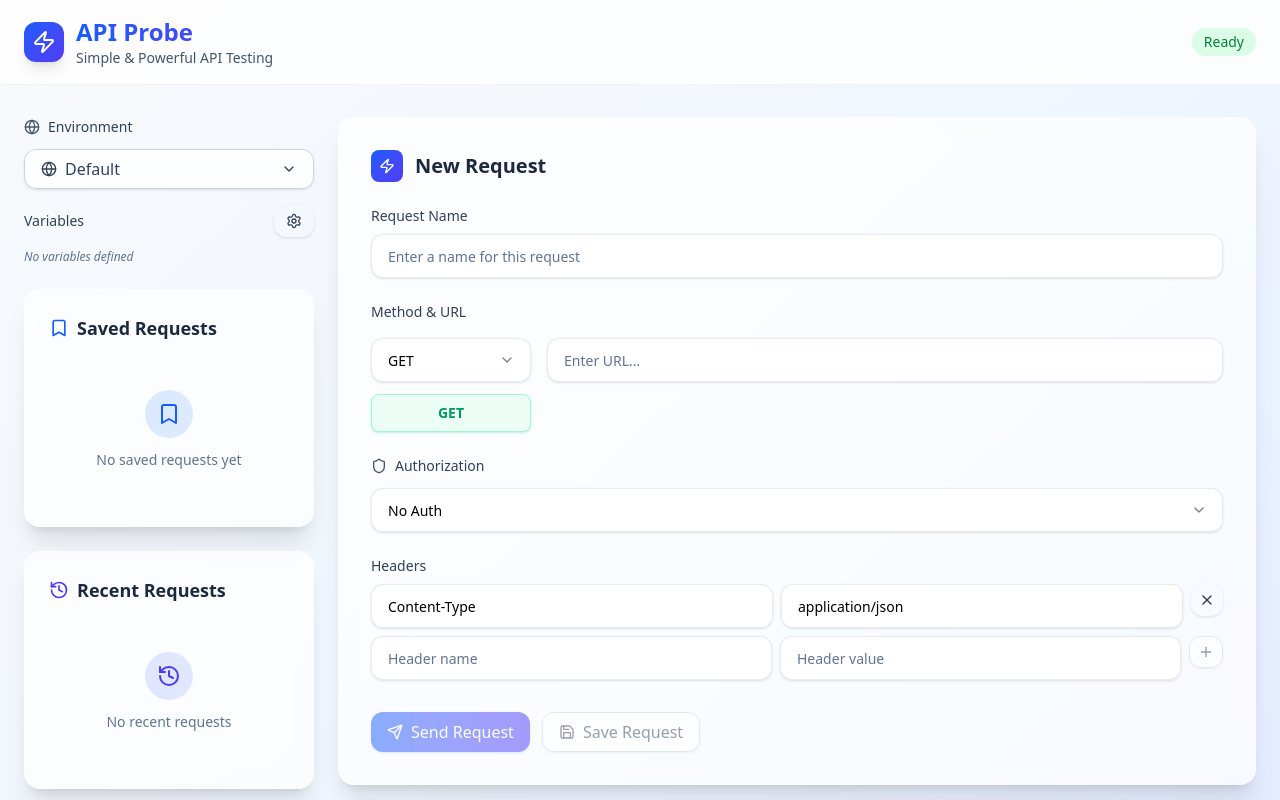
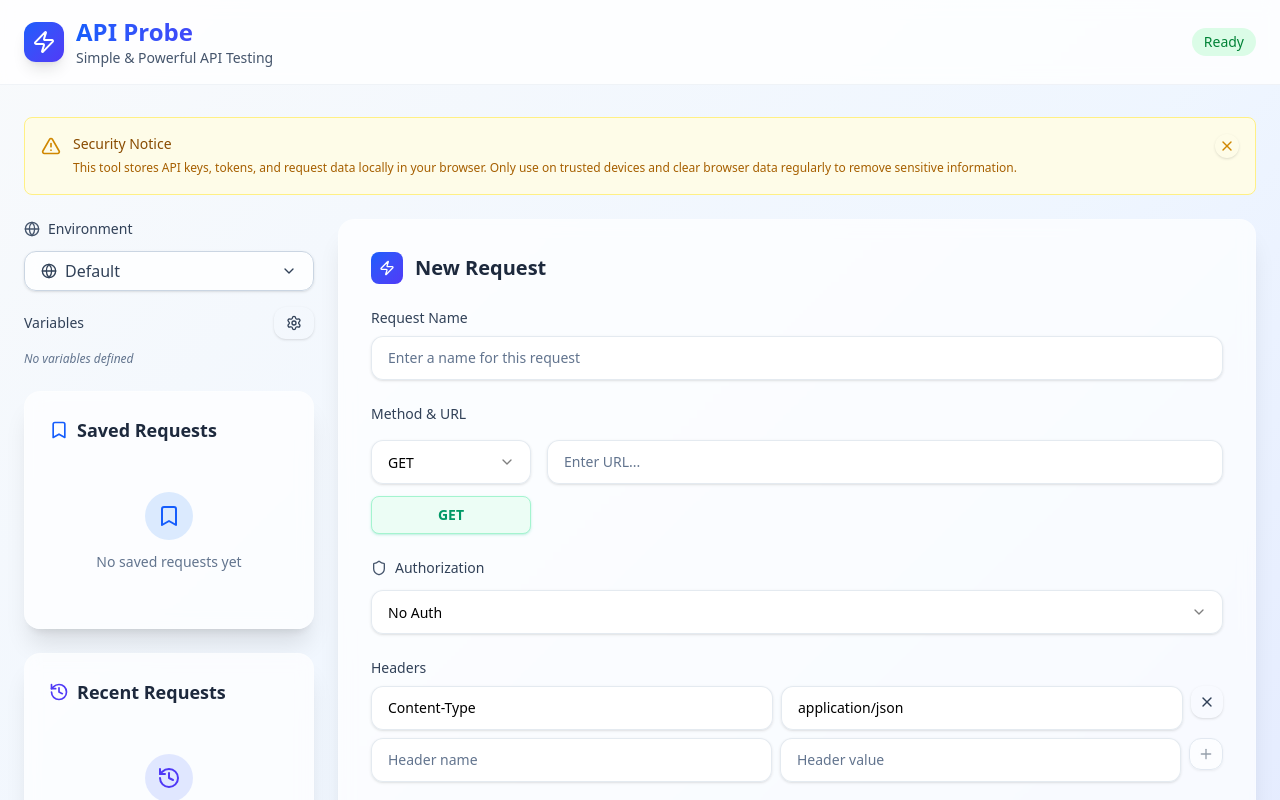
Before and after one commit to bradtraversy/apiprobe, a Next.js app: page / in a window 1280 px wide. Shown: the top 800 px of the page. Built offline with nearby package versions, Linux system fonts and the light colour scheme.

Commit message:
feat: add security warning component
- Add dismissible security notice about data storage
- Warn users about API keys and tokens being stored locally
- Remind users to only use on trusted devices
- Suggest clearing browser data regularly

```diff
--- a/src/app/page.tsx
+++ b/src/app/page.tsx
@@ -30,6 +30,7 @@ import RequestHistoryList from '@/components/ui/request-history';
 import RequestFormContainer from '@/components/ui/request-form-container';
 import ResponseViewerContainer from '@/components/ui/response-viewer-container';
 import EnvironmentManager from '@/components/ui/environment-manager';
+import SecurityWarning from '@/components/ui/security-warning';
 
 export default function HomePage() {
   const [currentResponse, setCurrentResponse] = useState<ApiResponse | null>(
@@ -125,6 +126,7 @@ export default function HomePage() {
       <Header />
 
       <div className='container mx-auto px-6 py-8'>
+        <SecurityWarning className='mb-6' />
         <div className='grid grid-cols-1 lg:grid-cols-4 gap-6'>
           {/* Left Sidebar */}
           <div className='lg:col-span-1 space-y-6'>
--- /dev/null
+++ b/src/components/ui/security-warning.tsx
@@ -0,0 +1,42 @@
+import { AlertTriangle, X } from 'lucide-react';
+import { useState } from 'react';
+import { Button } from '@/components/ui/button';
+
+interface SecurityWarningProps {
+  className?: string;
+}
+
+const SecurityWarning = ({ className }: SecurityWarningProps) => {
+  const [isDismissed, setIsDismissed] = useState(false);
+
+  if (isDismissed) {
+    return null;
+  }
+
+  return (
+    <div className={`bg-yellow-50 border border-yellow-200 rounded-lg p-4 ${className}`}>
+      <div className='flex items-start gap-3'>
+        <AlertTriangle className='w-5 h-5 text-yellow-600 mt-0.5 flex-shrink-0' />
+        <div className='flex-1'>
+          <h3 className='text-yellow-800 font-medium text-sm mb-1'>
+            Security Notice
+          </h3>
+          <p className='text-yellow-700 text-xs leading-relaxed'>
+            This tool stores API keys, tokens, and request data locally in your browser.
+            Only use on trusted devices and clear browser data regularly to remove sensitive information.
+          </p>
+        </div>
+        <Button
+          variant='ghost'
+          size='sm'
+          onClick={() => setIsDismissed(true)}
+          className='text-yellow-600 hover:text-yellow-800 hover:bg-yellow-100 p-1 h-6 w-6'
+        >
+          <X className='w-4 h-4' />
+        </Button>
+      </div>
+    </div>
+  );
+};
+
+export default SecurityWarning;
```
Also changed, not shown: public/screen.webp (added), 1 other file (tests, documents, lock files or other folders).
